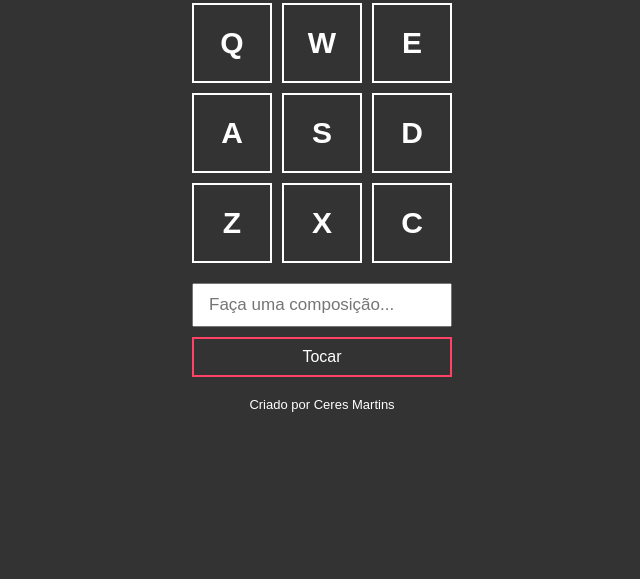
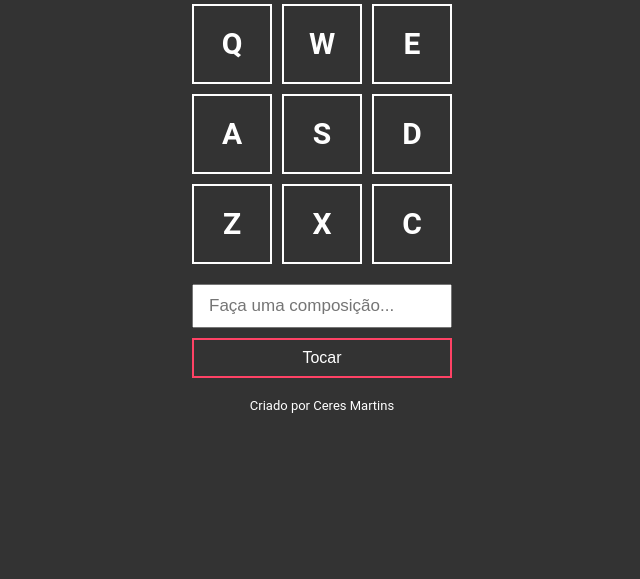
Before and after one commit to ceumartins/vamos-tocar-bateria, a plain HTML site: page index.html in a window 1280 px wide. Shown: the part 221-800 px from the top of the page, without its empty margins (318-958 px from the left). Drawn offline with Linux system fonts and the light colour scheme.

Commit message:
Add files via upload

```diff
--- a/index.html
+++ b/index.html
@@ -4,6 +4,9 @@
     <meta charset="UTF-8">
     <meta http-equiv="X-UA-Compatible" content="IE=edge">
     <meta name="viewport" content="width=device-width, initial-scale=1.0">
+    <link rel="preconnect" href="https://fonts.googleapis.com">
+    <link rel="preconnect" href="https://fonts.gstatic.com" crossorigin>
+    <link href="https://fonts.googleapis.com/css2? família=Roboto&display=swap" rel="stylesheet">
     <link rel="stylesheet" href="style.css" />
     <title>Vamos tocar Bateria!</title>
 </head>
--- a/style.css
+++ b/style.css
@@ -10,7 +10,7 @@
     align-items: center;
     flex-direction: column;
     background-color: #333;
-    font-family: Arial, Helvetica, sans-serif;
+    font-family: 'Roboto', sans-serif;
 }
 
 h1 {
```
